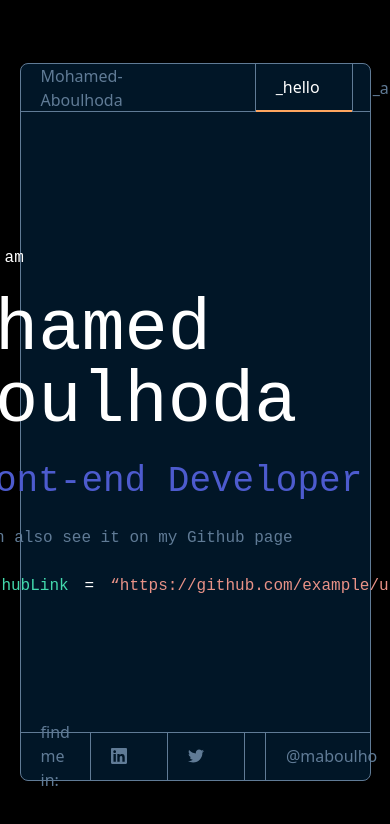
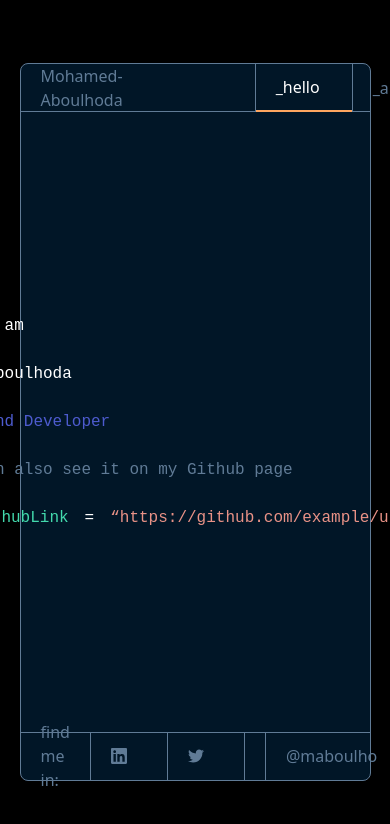
Before and after one commit to maboulho/potrfolio, a React (Vite) app in the folder portfolio/: page / in a window 390 px wide. Shown: the top 824 px of the page. Built offline with nearby package versions, Linux system fonts and the light colour scheme.

Commit message:
responsive_home

```diff
--- a/portfolio/src/_home.tsx
+++ b/portfolio/src/_home.tsx
@@ -5,8 +5,8 @@ const _home: React.FC = () => {
         <>
             <div className='flex flex-col justify-center gap-6    items-start'>
                       <p className=' text-white '>Hi all, I am</p>
-                      <p className=' text-7xl text-white'>Mohamed Aboulhoda</p>
-                      <p className='text-[#4D5BCE] text-4xl'> {'>'} Front-end Developer</p>
+                      <p className=' md:text-4xl lg:text-7xl text-white'>Mohamed Aboulhoda</p>
+                      <p className='text-[#4D5BCE] md:text-2xl lg:text-4xl'> {'>'} Front-end Developer</p>
                       <p className='text-[#607B96]'>// you can also see it on my Github page</p>
                       <div className='flex gap-4'>
                         <p className='text-[#4D5BCE]'>const </p>
```
